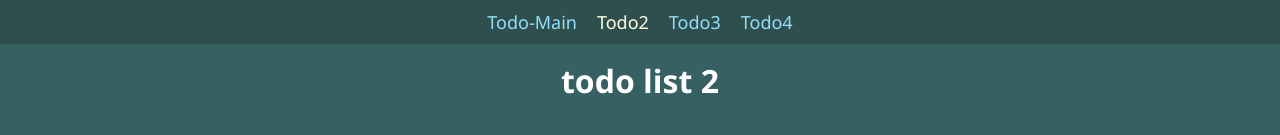
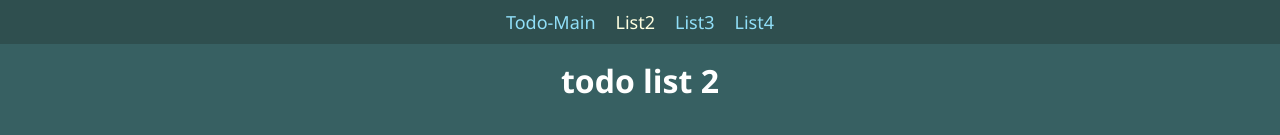
Before and after one commit to Liasnik/Todo-Pro, a React (Create React App) app: page /Todo-Pro/todo2 in a window 1280 px wide. Shown: the top 135 px of the page. Built offline with nearby package versions, Linux system fonts and the light colour scheme.

Commit message:
Rename two buttons

```diff
--- a/src/Menu.js
+++ b/src/Menu.js
@@ -6,9 +6,9 @@ export default function Menu() {
       <NavLink to="/Todo-Pro" end>
         Todo-Main
       </NavLink>
-      <NavLink to="todo2">Todo2</NavLink>
-      <NavLink to="todo3">Todo3</NavLink>
-      <NavLink to="todo4">Todo4</NavLink>
+      <NavLink to="todo2">List2</NavLink>
+      <NavLink to="todo3">List3</NavLink>
+      <NavLink to="todo4">List4</NavLink>
     </nav>
   )
 }
--- a/src/components/TodoMain/TodoMain.js
+++ b/src/components/TodoMain/TodoMain.js
@@ -103,7 +103,7 @@ export default function TodoMain() {
               style={delAll ? { backgroundColor: 'orangered' } : {}}
               onClick={() => setDelAll(!delAll)}
             >
-              {!delAll ? 'Delete All' : 'Cancel'}
+              {!delAll ? 'Reset All App' : 'Cancel'}
             </button>
 
             {delAll && (
@@ -112,7 +112,7 @@ export default function TodoMain() {
                   className={styles.buttonDel}
                   onClick={() => localStorage.clear()}
                 >
-                  Confirm Deletion All
+                  Confirm Deletion All LISTS
                 </button>
               </form>
             )}
```
